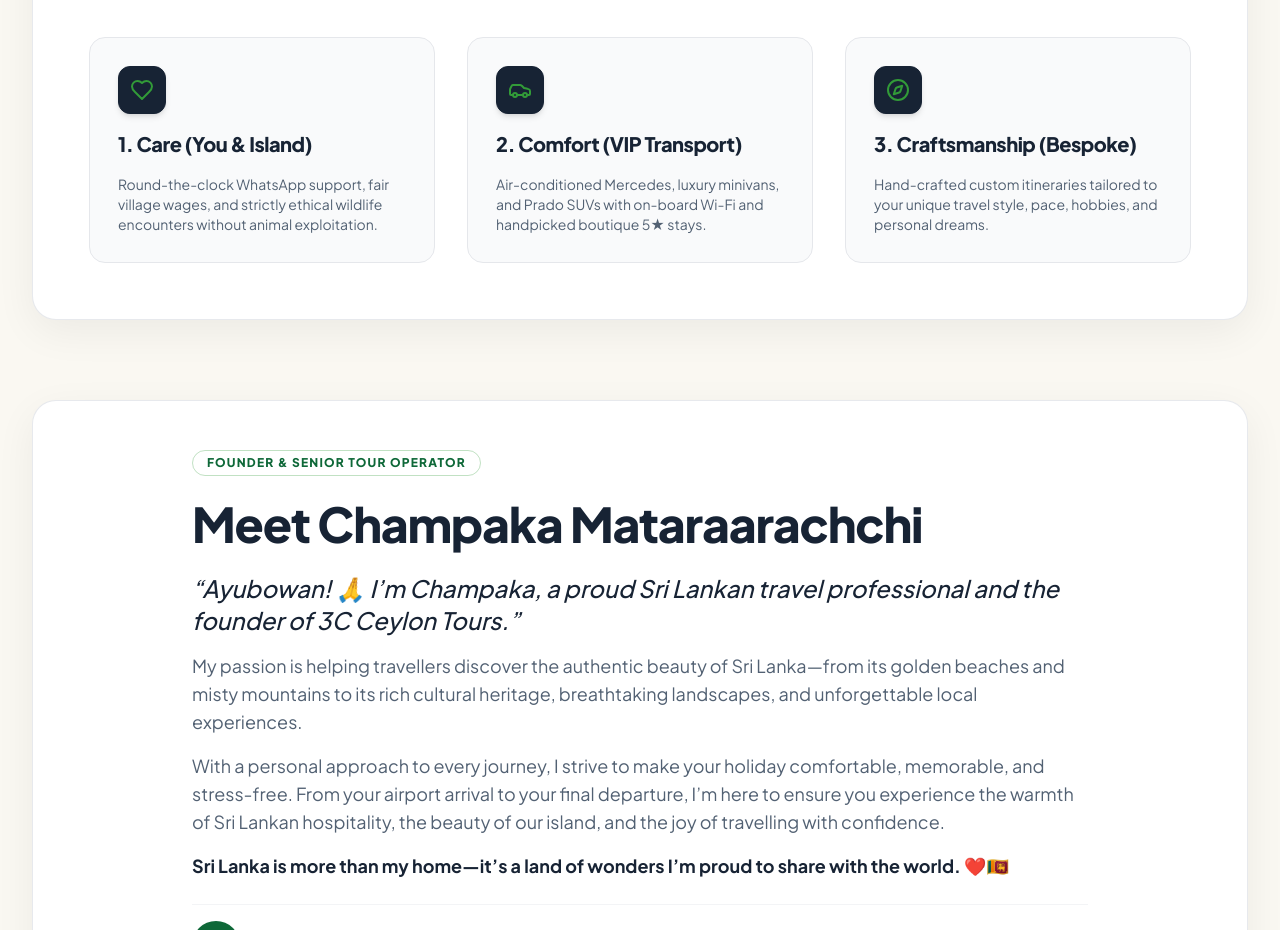
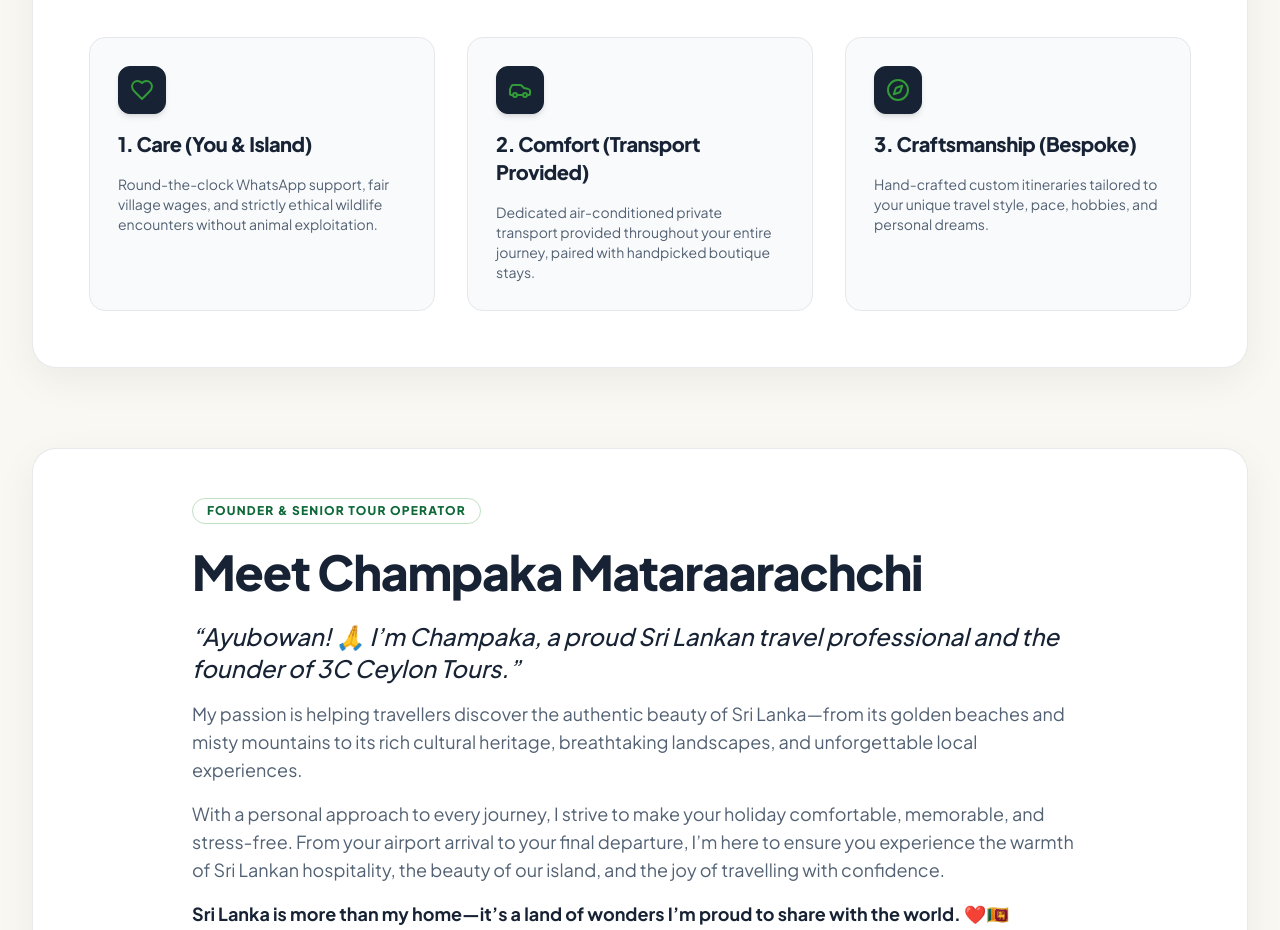
Before and after one commit to zinexaiofficial-code/3c-ceylon-, a Next.js app: page /about in a window 1280 px wide. Shown: the part 1780-2710 px from the top of the page. Built offline with nearby package versions, Linux system fonts and the light colour scheme.

Commit message:
fix(about): update Pillar 2 to mention private transport provided without specific VIP vehicle models

```diff
--- a/src/app/about/page.tsx
+++ b/src/app/about/page.tsx
@@ -436,9 +436,9 @@ export default function AboutPage() {
               <div className="w-12 h-12 rounded-xl bg-[#172334] border border-[#172334] text-white flex items-center justify-center font-bold shadow-md">
                 <Car className="w-6 h-6 text-[#329B38]" />
               </div>
-              <h3 className="font-sans text-xl font-extrabold text-[#172334] tracking-tight">2. Comfort (VIP Transport)</h3>
+              <h3 className="font-sans text-xl font-extrabold text-[#172334] tracking-tight">2. Comfort (Transport Provided)</h3>
               <p className="text-xs sm:text-sm text-[#526173] leading-relaxed font-normal">
-                Air-conditioned Mercedes, luxury minivans, and Prado SUVs with on-board Wi-Fi and handpicked boutique 5★ stays.
+                Dedicated air-conditioned private transport provided throughout your entire journey, paired with handpicked boutique stays.
               </p>
             </div>
 
```
